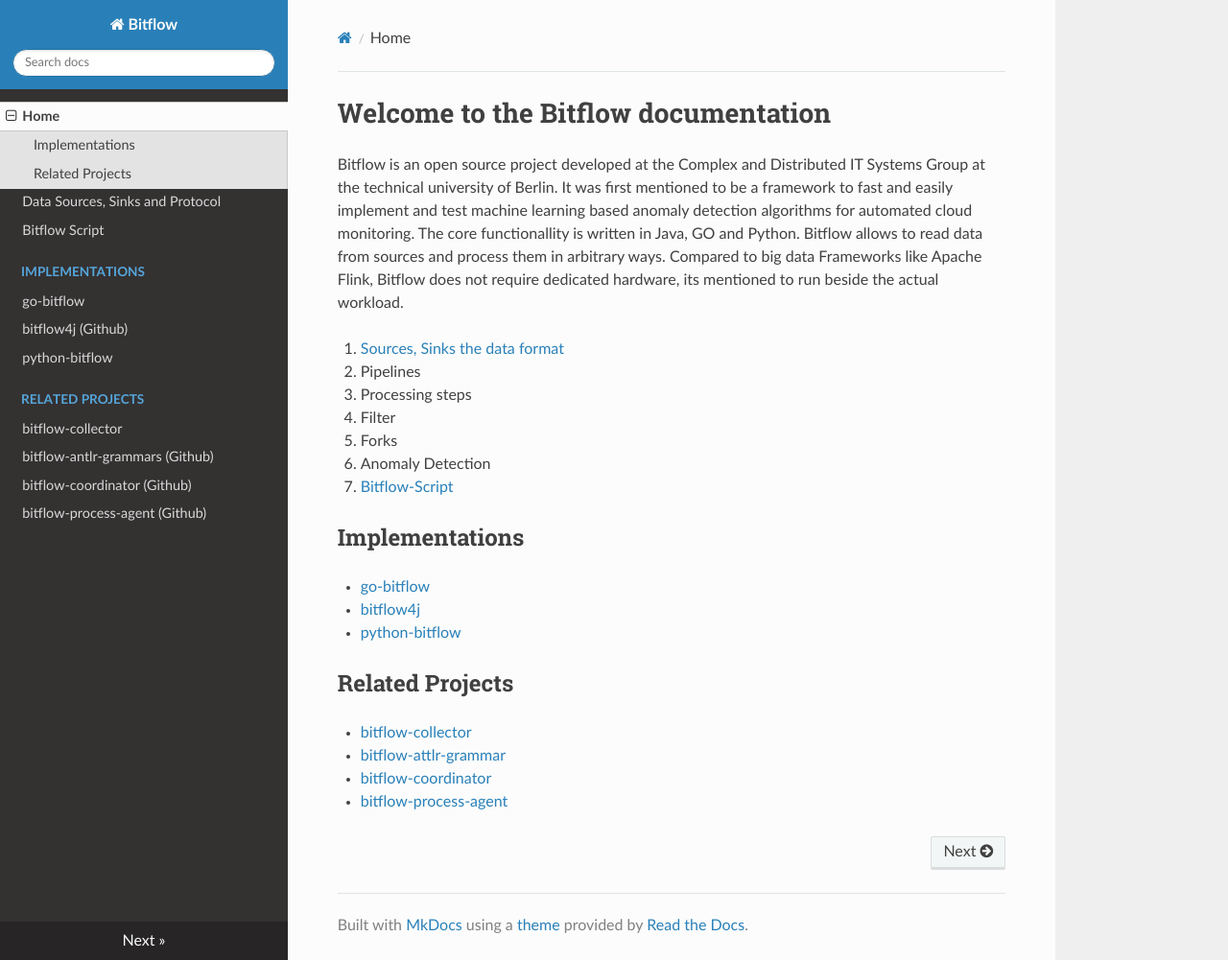
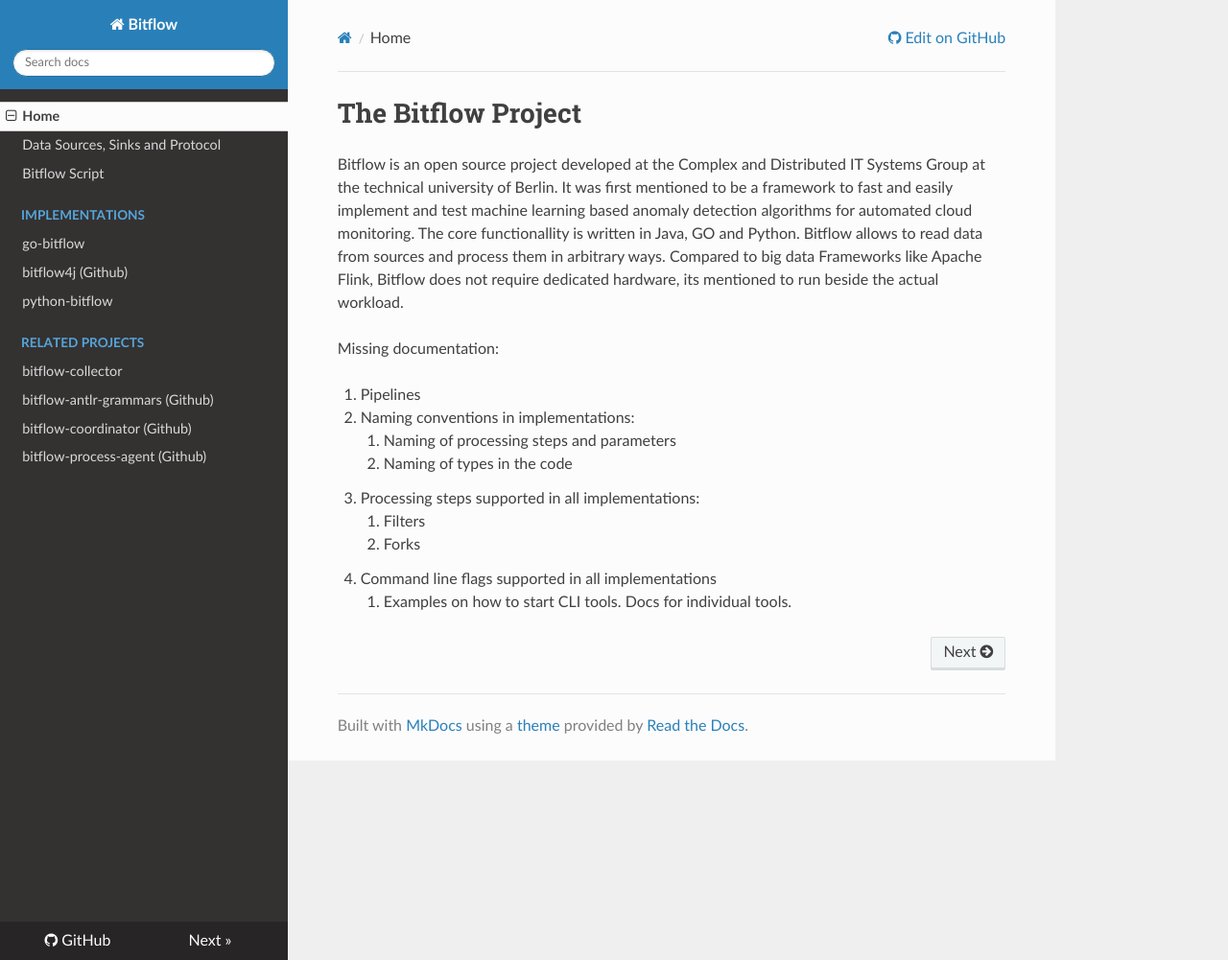
Before and after one commit to bitflow-stream/bitflow-docs, an MkDocs documentation site: the page built from docs/index.md, in a window 1280 px wide and 1001 px high. Shown: the whole window at 96% size. Built offline with MkDocs 1.6.1, drawn with Linux system fonts in a browser that asks for light colours; nearby versions of some CDN libraries.

Commit message:
fixes in doc

```diff
--- a/docs/index.md
+++ b/docs/index.md
@@ -1,25 +1,19 @@
-# Welcome to the Bitflow documentation
+# The Bitflow Project
 
-Bitflow is an open source project developed at the Complex and Distributed IT Systems Group at the technical university of Berlin. It was first mentioned to be a framework to fast and easily implement and test machine learning based anomaly detection algorithms for automated cloud monitoring. The core functionallity is written in Java, GO and Python. Bitflow allows to read data from sources and process them in arbitrary ways. Compared to big data Frameworks like Apache Flink, Bitflow does not require dedicated hardware, its mentioned to run beside the actual workload.
+Bitflow is an open source project developed at the Complex and Distributed IT Systems Group at the technical university of Berlin.
+It was first mentioned to be a framework to fast and easily implement and test machine learning based anomaly detection algorithms for automated cloud monitoring.
+The core functionallity is written in Java, GO and Python.
+Bitflow allows to read data from sources and process them in arbitrary ways.
+Compared to big data Frameworks like Apache Flink, Bitflow does not require dedicated hardware, its mentioned to run beside the actual workload.
 
+Missing documentation:
 
-1. [Sources, Sinks the data format](data_format.md)
-2. Pipelines
-3. Processing steps
-  1. Filter
-  2. Forks
-  3. Anomaly Detection
-4. [Bitflow-Script](script.md)
-
-## Implementations
-
-- [go-bitflow](https://github.com/bitflow-stream/go-bitflow)
-- [bitflow4j](https://github.com/bitflow-stream/bitflow4j)
-- [python-bitflow](https://github.com/bitflow-stream/python-bitflow)
-
-## Related Projects
-
-- [bitflow-collector](https://github.com/bitflow-stream/antlr-grammars)
-- [bitflow-attlr-grammar](https://github.com/bitflow-stream/antlr-grammars)
-- [bitflow-coordinator](https://github.com/bitflow-stream/bitflow-coordinator)
-- [bitflow-process-agent](https://github.com/bitflow-stream/bitflow-process-agent)
+1. Pipelines
+2. Naming conventions in implementations:
+    1. Naming of processing steps and parameters
+    2. Naming of types in the code
+3. Processing steps supported in all implementations:
+    1. Filters
+    2. Forks
+4. Command line flags supported in all implementations
+    1. Examples on how to start CLI tools. Docs for individual tools.
--- a/mkdocs.yml
+++ b/mkdocs.yml
@@ -1,5 +1,15 @@
 site_name: Bitflow
+repo_url: https://github.com/bitflow-stream/bitflow-docs
+site_author: The Bitflow Team
+site_description: Bitflow Documentation
 theme: readthedocs
+plugins:
+    - search
+markdown_extensions:
+    - sane_lists
+    - smarty
+    - toc:
+        permalink: True
 nav:
     - Home: index.md
     - Data Sources, Sinks and Protocol: data_format.md
```
Also changed, not shown: README.md (+1 -1 lines).
